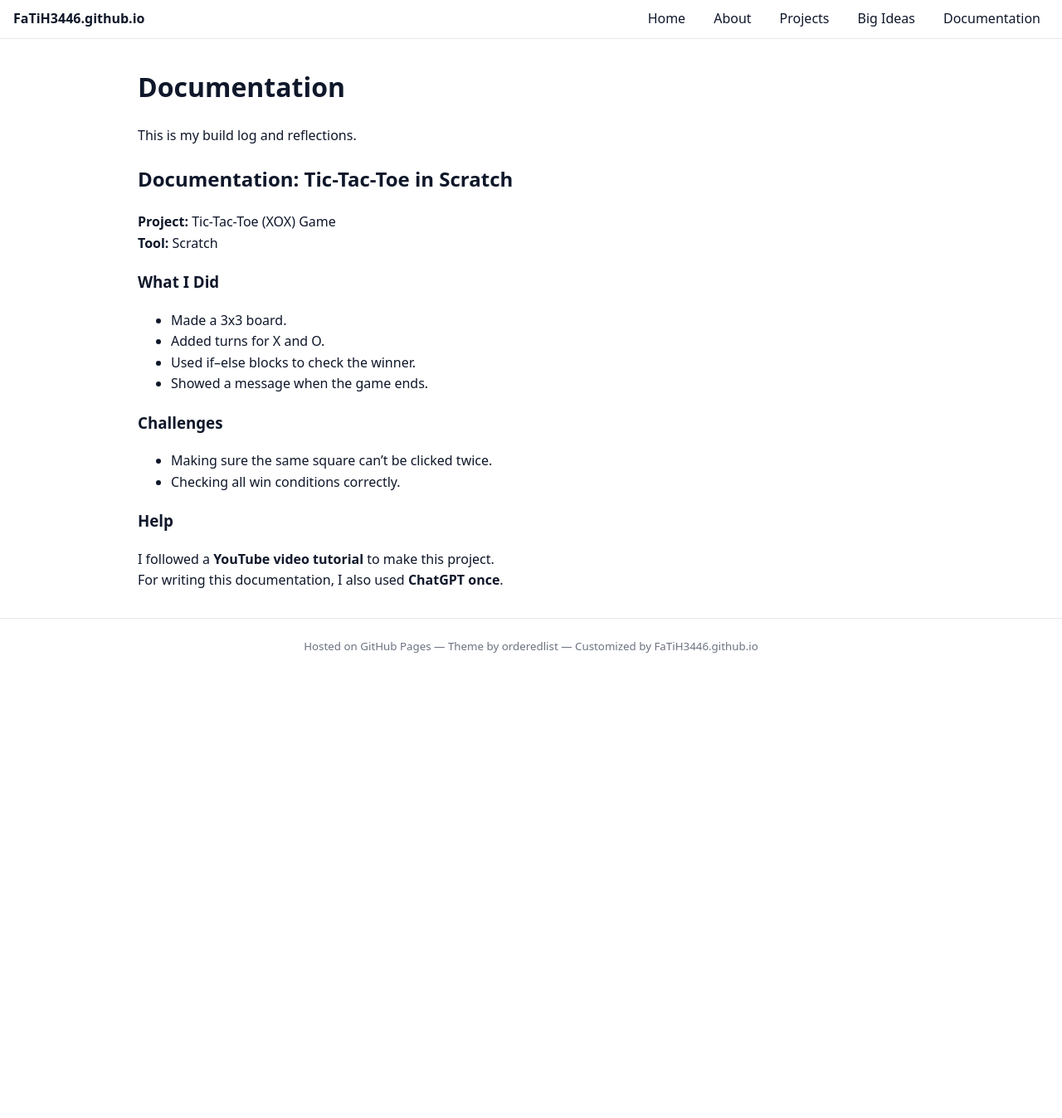
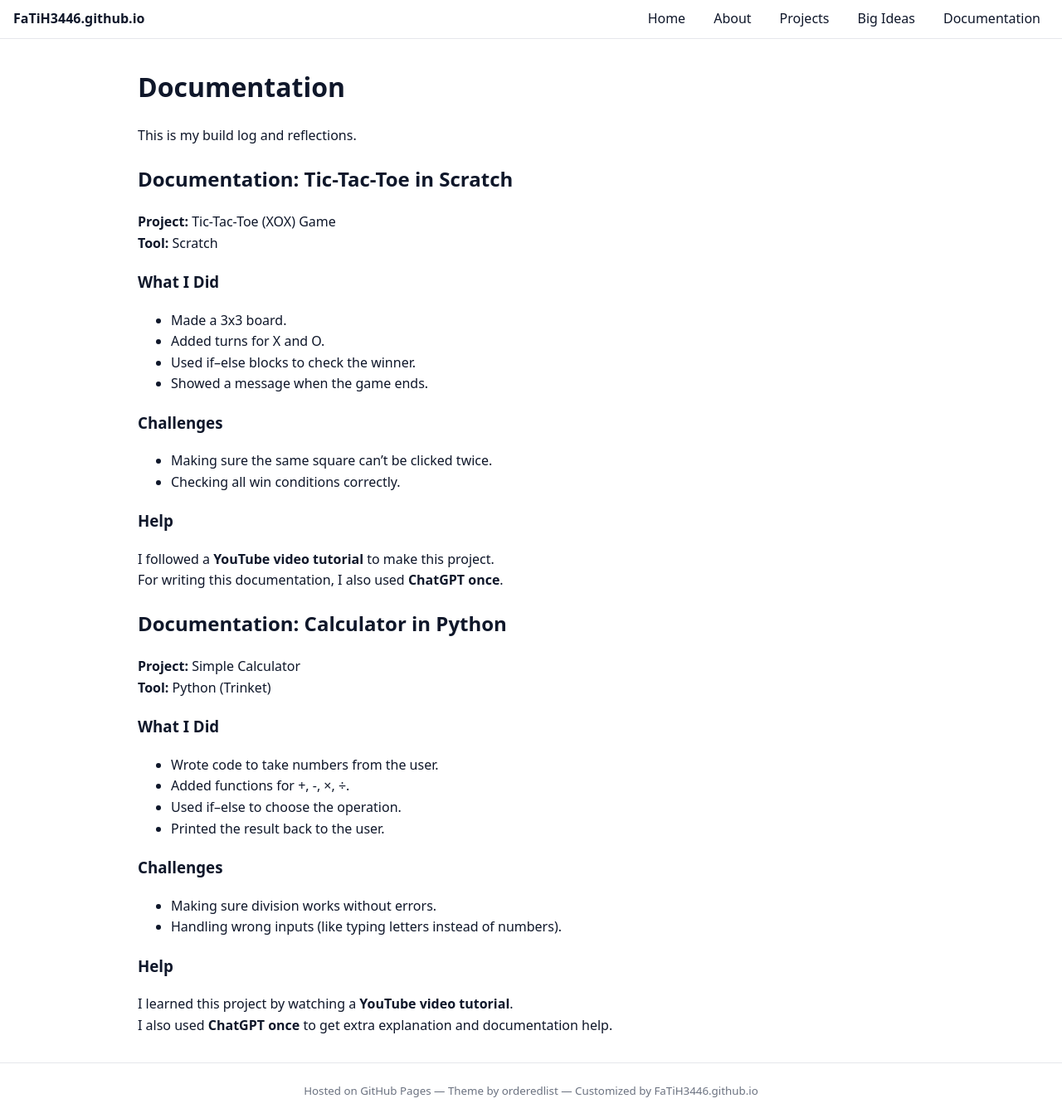
Before and after one commit to FaTiH3446/FaTiH3446.github.io, a Jekyll site: the page built from documentation.md, in a window 1280 px wide and 1348 px high. Shown: the whole window at 83% size. Built offline with Jekyll 4.4.1, drawn with Linux system fonts in a browser that asks for light colours.

Commit message:
Update documentation.md

```diff
--- a/documentation.md
+++ b/documentation.md
@@ -23,3 +23,22 @@ This is my build log and reflections.
 ### Help
 I followed a **YouTube video tutorial** to make this project.
 For writing this documentation, I also used **ChatGPT once**.
+
+## Documentation: Calculator in Python
+
+**Project:** Simple Calculator
+**Tool:** Python (Trinket)
+
+### What I Did
+- Wrote code to take numbers from the user.
+- Added functions for +, -, ×, ÷.
+- Used if–else to choose the operation.
+- Printed the result back to the user.
+
+### Challenges
+- Making sure division works without errors.
+- Handling wrong inputs (like typing letters instead of numbers).
+
+### Help
+I learned this project by watching a **YouTube video tutorial**.
+I also used **ChatGPT once** to get extra explanation and documentation help.
```
